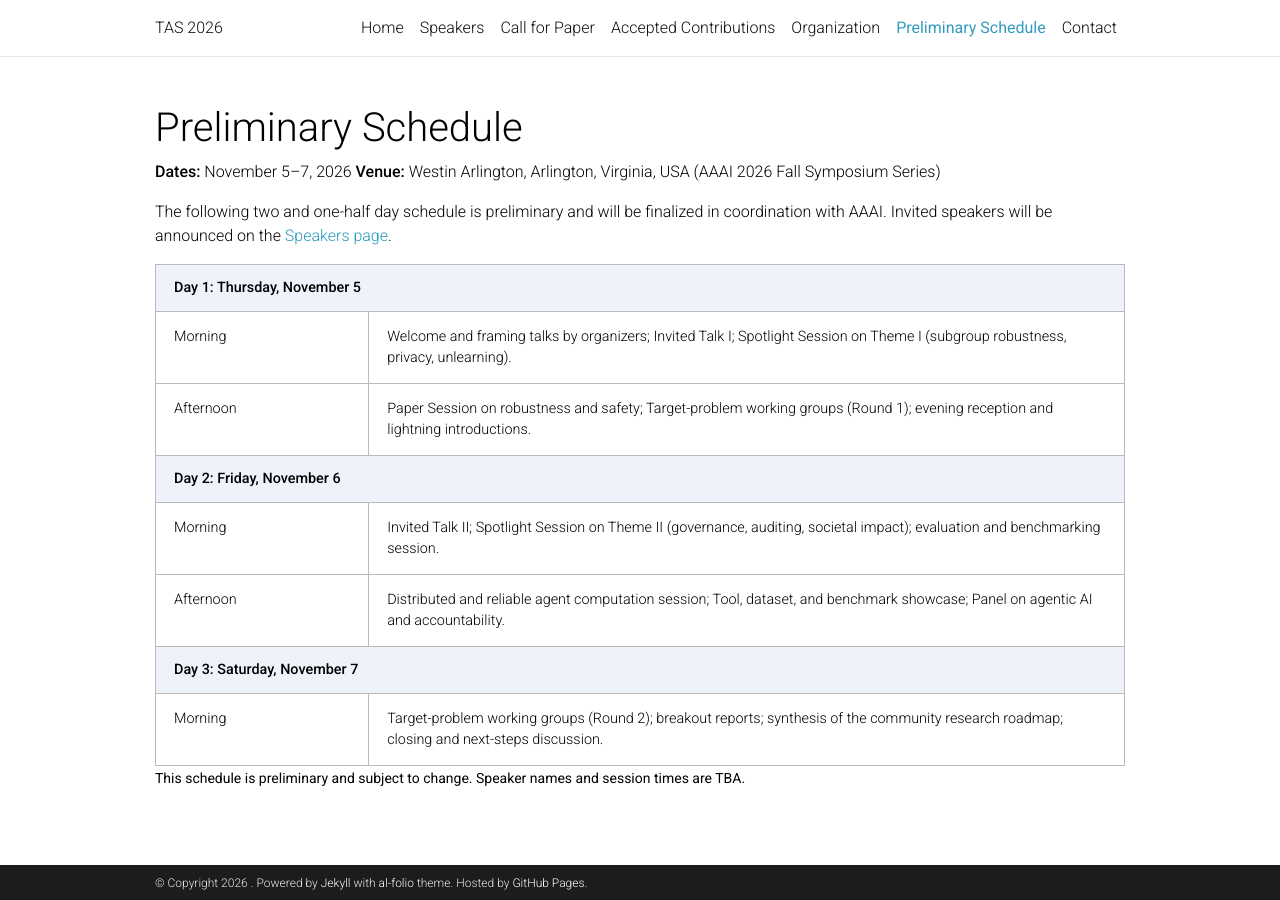
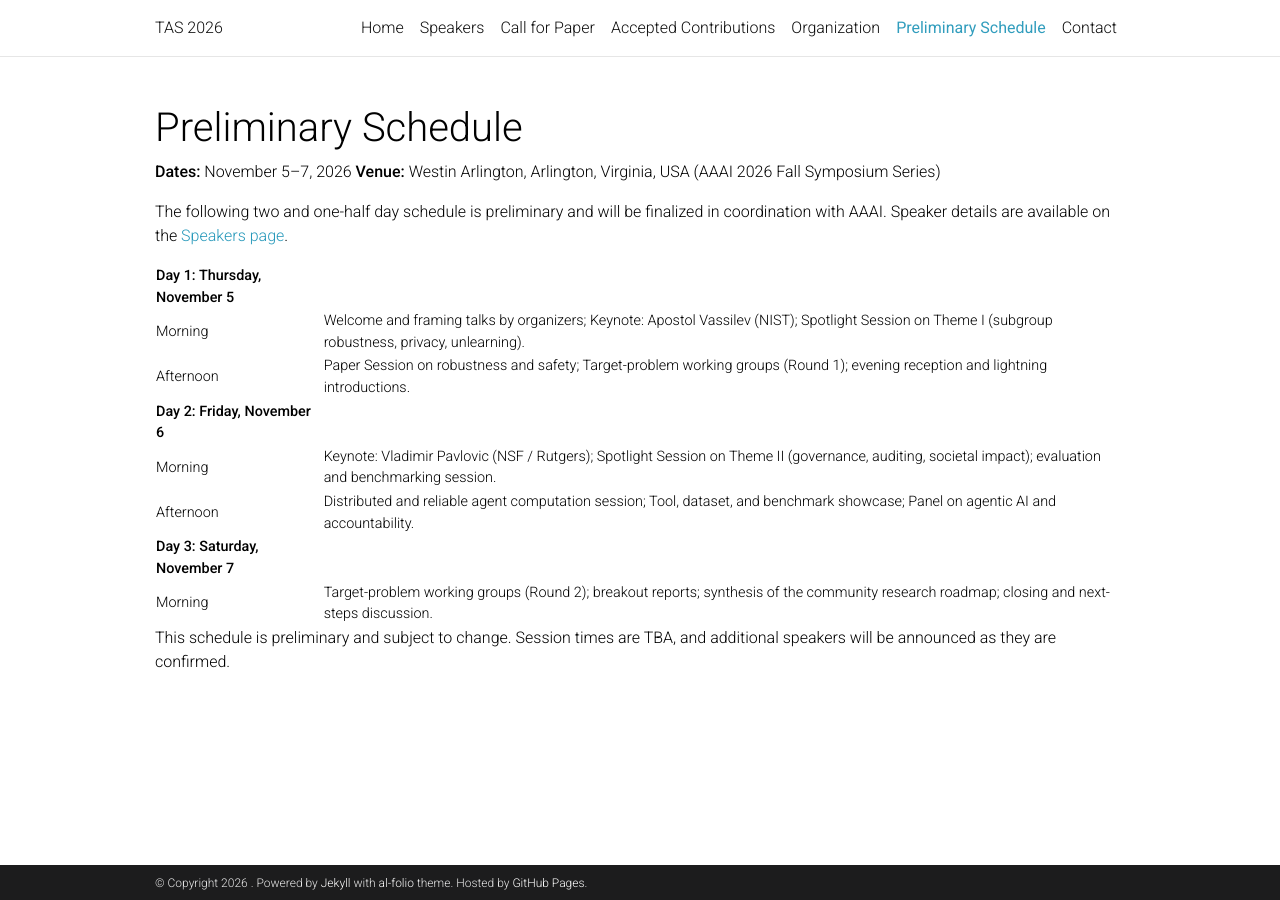
Before and after one commit to tas2026/tas2026.github.io, a Jekyll site: the page built from _pages/schedule.md, in a window 1280 px wide. Built offline with Jekyll 4.4.1, drawn with Linux system fonts in a browser that asks for light colours; comment, search, counter and statistics services are not loaded; a style sheet for code colours, icons or effects is not loaded.

Commit message:
Update schedule.md

```diff
--- a/_pages/schedule.md
+++ b/_pages/schedule.md
@@ -1,62 +1,27 @@
 ---
 layout: page
-title: "Preliminary Schedule"
+title: Preliminary Schedule
 permalink: /schedule/
 nav: true
 nav_order: 6
-nav_title: "Schedule"
+nav_title: Schedule
 ---
+
 # Preliminary Schedule
-<p><strong>Dates:</strong> November 5&ndash;7, 2026
-<strong>Venue:</strong> Westin Arlington, Arlington, Virginia, USA (AAAI 2026 Fall Symposium Series)</p>
-<p>The following two and one-half day schedule is preliminary and will be finalized in coordination with AAAI. Invited speakers will be announced on the <a href="{{ '/speakers/' | relative_url }}">Speakers page</a>.</p>
-<table style="width: 100%; border-collapse: collapse; font-size: 1.05rem;">
-  <tbody>
-    <tr>
-      <td colspan="2" style="border: 1px solid #bbb; padding: 12px 18px; background:#eef3fb;">
-        <strong>Day 1: Thursday, November 5</strong>
-      </td>
-    </tr>
-    <tr>
-      <td style="width: 22%; border: 1px solid #bbb; padding: 14px 18px; vertical-align: top; white-space: nowrap;">Morning</td>
-      <td style="border: 1px solid #bbb; padding: 14px 18px; vertical-align: top;">
-        Welcome and framing talks by organizers; Invited Talk I; Spotlight Session on Theme I (subgroup robustness, privacy, unlearning).
-      </td>
-    </tr>
-    <tr>
-      <td style="border: 1px solid #bbb; padding: 14px 18px; vertical-align: top; white-space: nowrap;">Afternoon</td>
-      <td style="border: 1px solid #bbb; padding: 14px 18px; vertical-align: top;">
-        Paper Session on robustness and safety; Target-problem working groups (Round 1); evening reception and lightning introductions.
-      </td>
-    </tr>
-    <tr>
-      <td colspan="2" style="border: 1px solid #bbb; padding: 12px 18px; background:#eef3fb;">
-        <strong>Day 2: Friday, November 6</strong>
-      </td>
-    </tr>
-    <tr>
-      <td style="border: 1px solid #bbb; padding: 14px 18px; vertical-align: top; white-space: nowrap;">Morning</td>
-      <td style="border: 1px solid #bbb; padding: 14px 18px; vertical-align: top;">
-        Invited Talk II; Spotlight Session on Theme II (governance, auditing, societal impact); evaluation and benchmarking session.
-      </td>
-    </tr>
-    <tr>
-      <td style="border: 1px solid #bbb; padding: 14px 18px; vertical-align: top; white-space: nowrap;">Afternoon</td>
-      <td style="border: 1px solid #bbb; padding: 14px 18px; vertical-align: top;">
-        Distributed and reliable agent computation session; Tool, dataset, and benchmark showcase; Panel on agentic AI and accountability.
-      </td>
-    </tr>
-    <tr>
-      <td colspan="2" style="border: 1px solid #bbb; padding: 12px 18px; background:#eef3fb;">
-        <strong>Day 3: Saturday, November 7</strong>
-      </td>
-    </tr>
-    <tr>
-      <td style="border: 1px solid #bbb; padding: 14px 18px; vertical-align: top; white-space: nowrap;">Morning</td>
-      <td style="border: 1px solid #bbb; padding: 14px 18px; vertical-align: top;">
-        Target-problem working groups (Round 2); breakout reports; synthesis of the community research roadmap; closing and next-steps discussion.
-      </td>
-    </tr>
-  </tbody>
-</table>
-<p><small>This schedule is preliminary and subject to change. Speaker names and session times are TBA.</small></p>
+
+**Dates:** November 5&ndash;7, 2026
+**Venue:** Westin Arlington, Arlington, Virginia, USA (AAAI 2026 Fall Symposium Series)
+
+The following two and one-half day schedule is preliminary and will be finalized in coordination with AAAI. Speaker details are available on the [Speakers page]({{ '/speakers/' | relative_url }}).
+
+| **Day 1: Thursday, November 5** | |
+| --- | --- |
+| Morning | Welcome and framing talks by organizers; Keynote: Apostol Vassilev (NIST); Spotlight Session on Theme I (subgroup robustness, privacy, unlearning). |
+| Afternoon | Paper Session on robustness and safety; Target-problem working groups (Round 1); evening reception and lightning introductions. |
+| **Day 2: Friday, November 6** | |
+| Morning | Keynote: Vladimir Pavlovic (NSF / Rutgers); Spotlight Session on Theme II (governance, auditing, societal impact); evaluation and benchmarking session. |
+| Afternoon | Distributed and reliable agent computation session; Tool, dataset, and benchmark showcase; Panel on agentic AI and accountability. |
+| **Day 3: Saturday, November 7** | |
+| Morning | Target-problem working groups (Round 2); breakout reports; synthesis of the community research roadmap; closing and next-steps discussion. |
+
+This schedule is preliminary and subject to change. Session times are TBA, and additional speakers will be announced as they are confirmed.
```
